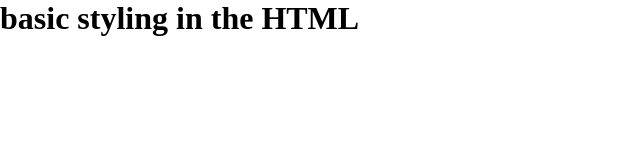
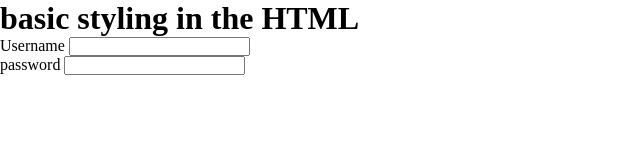
Before and after one commit to Chizzypee/demo, a plain HTML site: page index.html in a window 1280 px wide. Shown: the whole page, without its empty margins (0-640 px from the left). Drawn offline with Linux system fonts and the light colour scheme.

Commit message:
created login function

```diff
--- a/index.html
+++ b/index.html
@@ -9,5 +9,14 @@
 </head>
 <body>
     <h1> basic styling in the HTML</h1>
+
+    <div class="login">
+        <label for="username"> Username</label>
+        <input type="text" name="Username">
+    </div>
+    <div class="login">
+        <label for="password"> password</label>
+        <input type="password" name="password">
+    </div>
 </body>
 </html>
```
